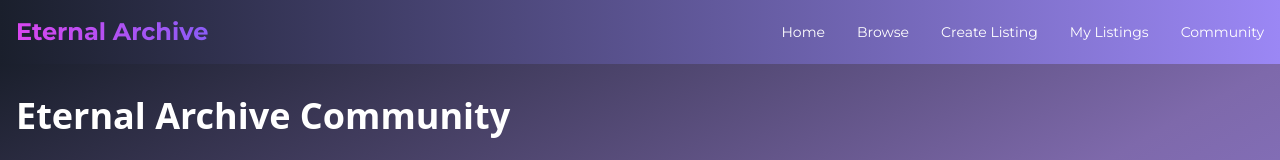
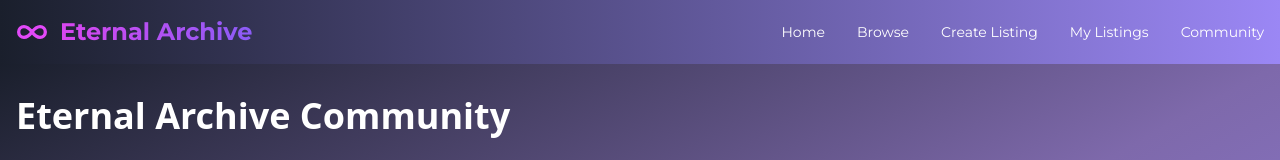
Before and after one commit to DisciplesofLove/timeless-knowledge-haven, a React (Vite) app: page /community in a window 1280 px wide. Shown: the top 160 px of the page. Built offline with nearby package versions, Linux system fonts and the light colour scheme.

Commit message:
Add brand icon to header
Created an icon to accompany the name in the header, enhancing the branding of the application.
[skip gpt_engineer]

```diff
--- a/src/components/Header.tsx
+++ b/src/components/Header.tsx
@@ -1,4 +1,4 @@
-import { Menu } from "lucide-react";
+import { Menu, Infinity } from "lucide-react";
 import { Link } from "react-router-dom";
 
 export const Header = () => {
@@ -6,7 +6,11 @@ export const Header = () => {
     <header className="bg-gradient-to-r from-[#1A1F2C] to-[#9b87f5] text-white">
       <div className="container mx-auto px-4">
         <div className="flex items-center justify-between h-16">
-          <Link to="/" className="flex items-center space-x-2">
+          <Link to="/" className="flex items-center space-x-3">
+            <Infinity
+              className="w-8 h-8 text-[#D946EF] animate-glow-pulse"
+              strokeWidth={2.5}
+            />
             <span className="text-2xl font-montserrat font-bold bg-gradient-to-r from-[#D946EF] to-[#8B5CF6] text-transparent bg-clip-text">
               Eternal Archive
             </span>
```
